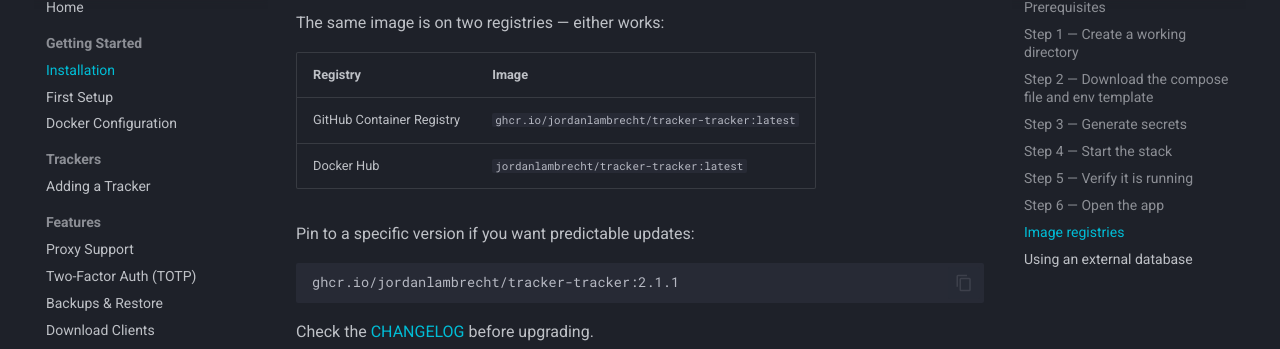
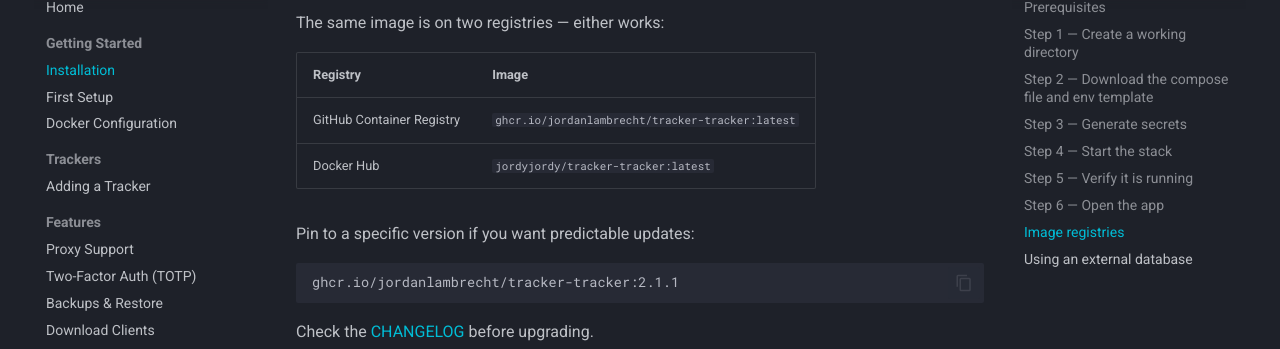
Before and after one commit to jordanlambrecht/tracker-tracker, an MkDocs documentation site: the page built from docs/kb/docs/getting-started/installation.md, in a window 1280 px wide and 900 px high, scrolled down 2380 px. Shown: the part 101-450 px from the top of the window. Built offline with MkDocs 1.6.1 and Material for MkDocs 9.7.7, drawn with Linux system fonts in a browser that asks for light colours; comment, search, counter and statistics services are not loaded.

Commit message:
Update Docker Hub image reference in installation guide

```diff
--- a/docs/kb/docs/getting-started/installation.md
+++ b/docs/kb/docs/getting-started/installation.md
@@ -126,7 +126,7 @@ The same image is on two registries — either works:
 | Registry                  | Image                                            |
 | ------------------------- | ------------------------------------------------ |
 | GitHub Container Registry | `ghcr.io/jordanlambrecht/tracker-tracker:latest` |
-| Docker Hub                | `jordanlambrecht/tracker-tracker:latest`         |
+| Docker Hub                | `jordyjordy/tracker-tracker:latest`         |
 
 Pin to a specific version if you want predictable updates:
 
```
